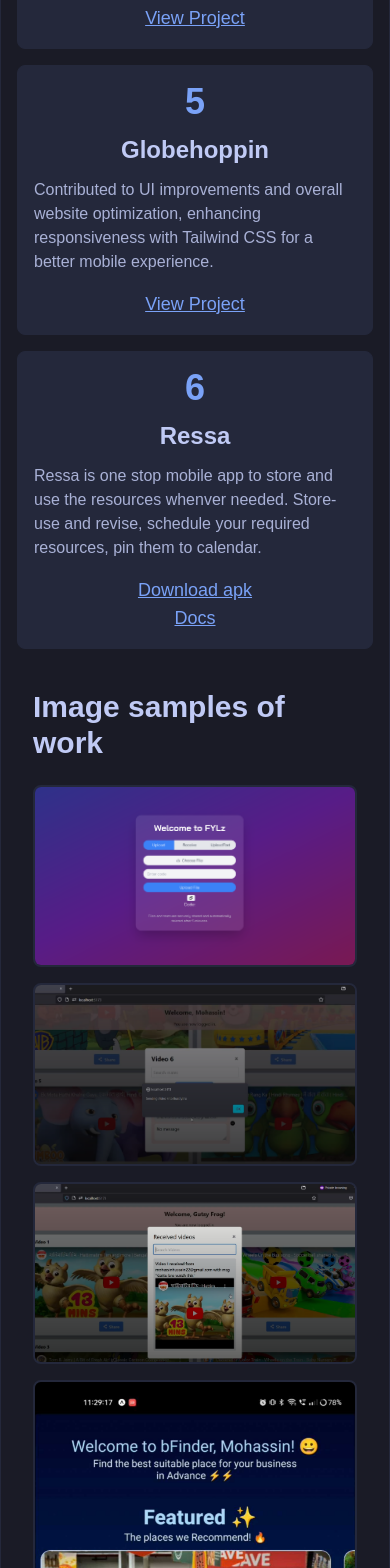
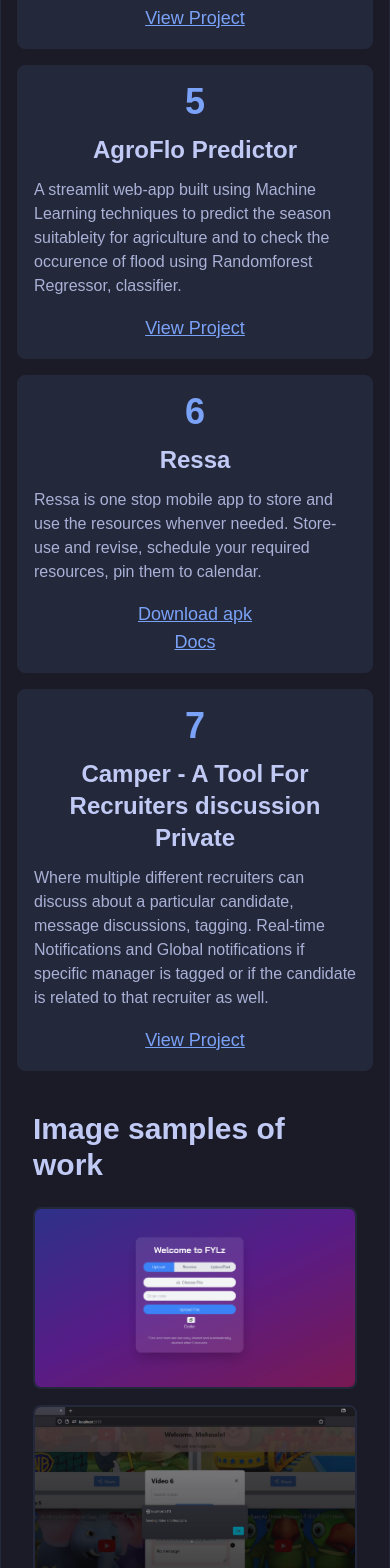
Before and after one commit to MohassinHussain/MHsPort, a Next.js app: page / in a window 390 px wide. Shown: the part 4200-5768 px from the top of the page. Built offline with nearby package versions, Linux system fonts and the light colour scheme.

Commit message:
added projects

```diff
--- a/app/components/Card3.js
+++ b/app/components/Card3.js
@@ -63,7 +63,7 @@ function Card3() {
       <div className="grid grid-cols-1 sm:grid-cols-2 gap-6 m-6">
         {/* Image */}
         <div className="flex justify-center">
-          <Image src={img2} width={500} height={600} className="rounded-md hidden md:flex border-2 border-[#24283b]" />
+          <Image alt="Alt" src={img2} width={500} height={600} className="rounded-md hidden md:flex border-2 border-[#24283b]" />
         </div>
 
         {/* Skills Section */}
--- a/app/components/Card4.js
+++ b/app/components/Card4.js
@@ -84,9 +84,9 @@ function Card4() {
     },
     {
       number: "5",
-      title: "Globehoppin",
-      description: "Contributed to UI improvements and overall website optimization, enhancing responsiveness with Tailwind CSS for a better mobile experience.",
-      visit: "https://github.com/MohassinHussain/GlobeHoppin",
+      title: "AgroFlo Predictor",
+      description: "A streamlit web-app built using Machine Learning techniques to predict the season suitableity for agriculture and to check the occurence of flood using Randomforest Regressor, classifier.",
+      visit: "https://minirain2.streamlit.app",
     },
     {
       number: "6",
@@ -95,6 +95,14 @@ function Card4() {
       visit: "https://github.com/MohassinHussain/ressa",
       apk: "https://drive.google.com/file/d/1BX2dvCaqppxlvNOFms3ctpKR66H_0YaZ/view?usp=sharing",
       docs: "https://docs.google.com/document/d/1eRYMYS-w1wDfgUjq89birFIH1cUpBctI/edit?usp=sharing&ouid=110889650968495214776&rtpof=true&sd=true"
+    },
+    {
+      number: "7",
+      title: "Camper - A Tool For Recruiters discussion Private",
+      description: "Where multiple different recruiters can discuss about a particular candidate, message discussions, tagging. Real-time Notifications and Global notifications if specific manager is tagged or if the candidate is related to that recruiter as well. ",
+      visit: "https://www.notion.so/Camper-A-Tool-For-Recruiters-Discussion-2475730cdd8780c5a270d0d963bcdc90?source=copy_link",
+      // apk: "https://www.notion.so/Camper-A-Tool-For-Recruiters-Discussion-2475730cdd8780c5a270d0d963bcdc90?source=copy_link",
+      docs: "https://www.notion.so/Camper-A-Tool-For-Recruiters-Discussion-2475730cdd8780c5a270d0d963bcdc90?source=copy_link"
     },
   ];
 
@@ -125,9 +133,9 @@ function Card4() {
     window.addEventListener('keydown', handleEscape);
     return () => window.removeEventListener('keydown', handleEscape);
   }, []);
-
+  //
   return (
-    <div className="w-full sm:w-[90%] lg:w-[80rem] mx-auto h-auto sm:h-auto bg-[#1a1b26] p-4 sm:p-8 rounded-lg border border-[#24283b]">
+    <div className="w-full sm:w-[90%] lg:w-[80rem] mx-auto bg-[#1a1b26] p-4 sm:p-8 rounded-lg border border-[#24283b]">
       <h1 className="text-4xl sm:text-5xl font-bold mb-10 text-center text-[#c0caf5]">Experience</h1>
 
       <div className="grid grid-cols-1 gap-8 mb-16">
@@ -158,7 +166,7 @@ function Card4() {
           <div
             key={index}
             ref={el => projectRefs.current[index] = el}
-            className="bg-[#24283b] p-4 sm:p-6 rounded-lg border border-[#24283b] hover:border-[#7aa2f7] transition-all transform hover:scale-105 opacity-0 translate-y-10 transition-all duration-700 ease-out"
+            className="bg-[#24283b] p-4 sm:p-6 rounded-lg border border-[#24283b] hover:border-[#7aa2f7] transform hover:scale-105 opacity-0 translate-y-10 transition-all duration-700 ease-out"
           >
             <h2 className="text-4xl sm:text-5xl font-bold text-[#7aa2f7] text-center">{project.number}</h2>
             <h1 className="font-bold text-2xl sm:text-3xl pt-3 sm:pt-4 text-[#c0caf5] text-center">{project.title}</h1>
@@ -352,7 +360,7 @@ function Card4() {
           </div>
         </div>
 
-        <div className="mt-8 sm:mt-10">
+        {/* <div className="mt-8 sm:mt-10">
           <h1 className="text-3xl sm:text-4xl md:text-5xl font-bold text-center text-[#c0caf5] mb-6 sm:mb-10">
             Contact
           </h1>
@@ -383,7 +391,7 @@ function Card4() {
               <span>Email</span>
             </a>
           </div>
-        </div>
+        </div> */}
       </div>
     </div>
   );
--- a/app/components/Card7.js
+++ b/app/components/Card7.js
@@ -18,7 +18,7 @@ function Card7() {
   }
 
   return (
-    <div className="bg-[#1a1b26] w-full sm:w-[90%] lg:w-[80rem] mx-auto h-auto sm:h-auto p-8 rounded-lg border border-[#24283b]">
+    <div className="bg-[#1a1b26]   w-full sm:w-[90%] lg:w-[80rem] mx-auto h-auto sm:h-auto p-8 rounded-lg border border-[#24283b]">
       <h1 className="text-4xl sm:text-5xl p-10 font-bold text-center text-[#c0caf5]">
         Connect with me!
       </h1>
--- a/app/page.js
+++ b/app/page.js
@@ -53,7 +53,7 @@ export default function Home() {
       <div
         ref={el => sectionRefs.current[1] = el}
         id="section-about"
-        className="s2-about bg-[#24283b] h-auto sm:h-[25rem] md:h-[30rem] lg:h-[30rem] xl:h-[30rem] flex justify-center items-center opacity-0 translate-y-10 transition-all duration-700 ease-out"
+        className="s2-about bg-[#24283b] sm:h-[25rem] md:h-[30rem] lg:h-[30rem] xl:h-[30rem] flex justify-center items-center opacity-0 translate-y-10 transition-all duration-700 ease-out"
       >
         <Card2 />
       </div>
@@ -69,7 +69,8 @@ export default function Home() {
       <div
         ref={el => sectionRefs.current[3] = el}
         id="section-projects"
-        className="s4-projects bg-[#1a1b26] h-auto sm:h-[180rem] md:h-[220rem] lg:h-[220rem] xl:h-[220rem] flex justify-center opacity-0 translate-y-10 transition-all duration-700 ease-out"
+        // sm:h-[180rem] md:h-[240rem] lg:h-[220rem] xl:h-[220rem]
+        className="s4-projects  bg-[#1a1b26]  h-auto flex justify-center opacity-0 translate-y-10 transition-all duration-700 ease-out"
       >
         <Card4 />
       </div>
@@ -85,7 +86,7 @@ export default function Home() {
       <div
         ref={el => sectionRefs.current[5] = el}
         id="section-achievements"
-        className="s6-resume bg-[#1a1b26] h-auto sm:h-[15rem] md:h-[20rem] lg:h-[20rem] xl:h-[20rem] flex justify-center items-center opacity-0 translate-y-10 transition-all duration-700 ease-out"
+        className="s6-resume bg-[#1a1b26] h-auto sm:h-[20rem] md:h-[25rem] lg:h-[25rem] xl:h-[25rem] flex justify-center items-center opacity-0 translate-y-10 transition-all duration-700 ease-out"
       >
         <Card6 />
       </div>
```
Lines whose indentation alone changed are shown as unchanged.
